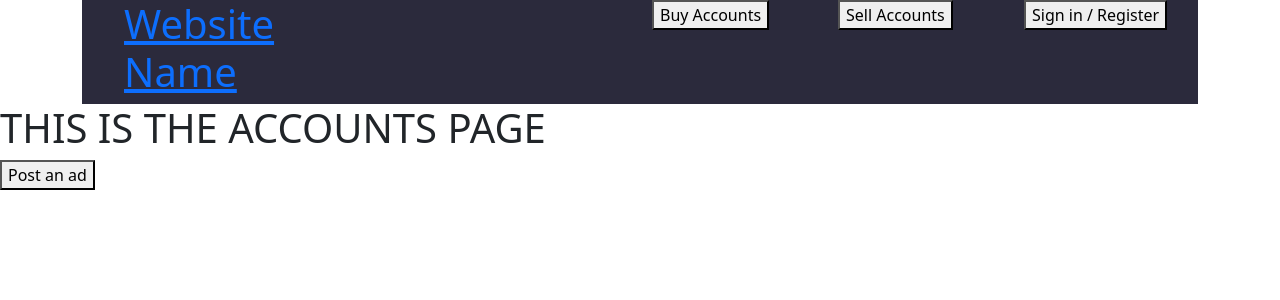
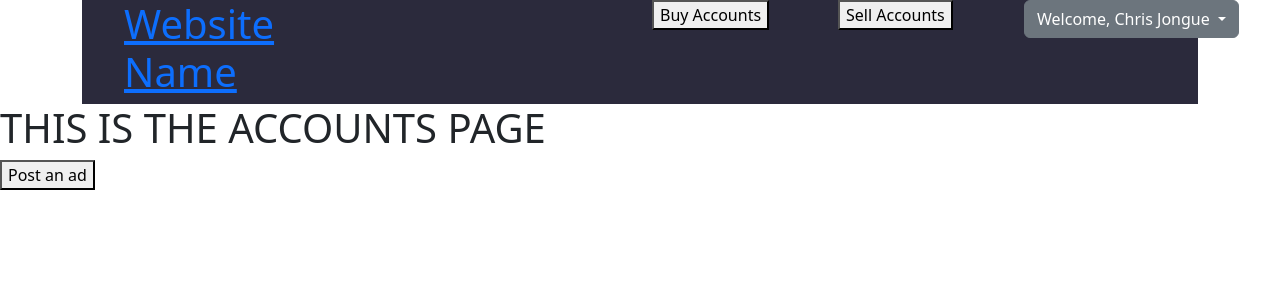
Before and after one commit to Mishibla/CITS3403-GroupProject, a Flask app: page /account in a window 1280 px wide. Shown: the top 300 px of the page. Run offline with Flask 3, Linux system fonts and the light colour scheme; a user stored in the database is signed in.

Commit message:
created dropdown menu when user logs in, ensures user has log in before accessing accounts or ad page

```diff
--- a/app/__init__.py
+++ b/app/__init__.py
@@ -8,6 +8,6 @@ app = Flask(__name__)
 app.config.from_object(Config)
 db = SQLAlchemy(app)
 migrate = Migrate(app, db)
-login=LoginManager(app)
+login = LoginManager(app)
 login.login_view = 'login'
 from app import routes,models
--- a/app/routes.py
+++ b/app/routes.py
@@ -1,5 +1,5 @@
 from flask import flash,redirect, render_template,url_for,request
-from flask_login import login_user
+from flask_login import login_user, logout_user, login_required
 from app import app,db
 from app.forms import AdForm,RegisterForm,LoginForm
 from app.models import User,Ad
@@ -43,12 +43,13 @@ def login():
             return render_template('loginpage.html', form=form)
         login_user(user)
         print(login_user(user))
-        return redirect(url_for('homepage'))
+        return redirect(url_for('account'))
     return render_template('loginpage.html', form=form, title='login')
 
 @app.route('/logout')
 def logout():
-    return None
+    logout_user()
+    return redirect(url_for("homepage"))
 
 @app.route('/register')
 def register():
@@ -83,10 +84,12 @@ def register_account():
     return render_template("registeraccount.html", form=form)
 
 @app.route('/account')
+@login_required
 def account():
     return render_template("accountpage.html", title='Account')
 
 @app.route('/createad')
+@login_required
 def create():
     form = AdForm()
     return render_template("requestpage.html",form=form, title='Create ad')
--- /dev/null
+++ b/app/static/base.js
@@ -0,0 +1,18 @@
+$(document).ready(function() {
+    $('#sellButton').click(function() {
+        var url = $(this).data('url');  // Assuming you've set a data-url attribute
+        window.location.href = url;
+    });
+    $('#usersignin').click(function() {
+        var url = $(this).data('url');  // Assuming you've set a data-url attribute
+        window.location.href = url;
+    });
+    $('#sign_in').click(function() {
+        var url = $(this).data('url');  // Assuming you've set a data-url attribute
+        window.location.href = url;
+    });
+    $('#buy').click(function() {
+        var url = $(this).data('url');  // Assuming you've set a data-url attribute
+        window.location.href = url;
+    });
+});
--- a/app/templates/base.html
+++ b/app/templates/base.html
@@ -20,19 +20,35 @@
                     </div>
                     <div class="col-sm-3" style="background-color: #2b2a3c"></div>
                     <div class="col-sm-2" style="background-color: #2b2a3c">
-                        <button role="button" class="custom_button2" onclick="window.location.href='buyaccount';">Buy Accounts</button>
+                        <button role="button" class="custom_button2" id="buy" data-url="{{ url_for('buyaccount') }}">Buy Accounts</button>
+                    </div>
+
+                    <div class="col-sm-2" style="background-color: #2b2a3c">
+                        <button role="button" class="custom_button2" id="sellButton" data-url="{{ url_for('create') }}">Sell Accounts</button>
                     </div>
                     <div class="col-sm-2" style="background-color: #2b2a3c">
-                        <button role="button" class="custom_button2">Sell Accounts</button>
-                    </div>
-                    <div class="col-sm-2" style="background-color: #2b2a3c">
-                        <button role="button" class="custom_button2" onclick="window.location.href='login';">Sign in / Register </button>
+                        <div class="col-sm-2" style="background-color: #2b2a3c">
+                            {% if current_user.is_authenticated %}
+                            <div class="dropdown">
+                                <button class="btn btn-secondary dropdown-toggle" type="button" id="dropdownMenuButton1" data-bs-toggle="dropdown" aria-expanded="false">
+                                    Welcome, {{ current_user.name }}
+                                </button>
+                                <ul class="dropdown-menu" aria-labelledby="dropdownMenuButton1">
+                                    <li><a class="dropdown-item" href="{{ url_for('account') }}">My Account</a></li>
+                                    <li><a class="dropdown-item" href="{{ url_for('logout') }}">Sign Out</a></li>
+                                </ul>
+                            </div>
+                            {% else %}
+                            <button role="button" class="custom_button2" id="sign_in" data-url="{{ url_for('login') }}" >Sign in / Register</button>
+                            {% endif %}
                     </div>
                 </div>
             </div>
         </div>
     </div>
     <script src="https://cdn.jsdelivr.net/npm/bootstrap@5.3.3/dist/js/bootstrap.bundle.min.js" integrity="sha384-YvpcrYf0tY3lHB60NNkmXc5s9fDVZLESaAA55NDzOxhy9GkcIdslK1eN7N6jIeHz" crossorigin="anonymous"></script>
+    <script src="https://code.jquery.com/jquery-3.6.0.min.js" integrity="sha384-vtXRMe3mGCbOeY7l30aIg8H9p3GdeSe4IFlP6G8JMa7o7lXvnz3GFKzPxzJdPfGK" crossorigin="anonymous"></script>
+    <script src="{{ url_for('static', filename='base.js') }}"></script>
     {% block content %}{% endblock %}
 </body>
 </html>
--- a/app/templates/loginpage.html
+++ b/app/templates/loginpage.html
@@ -11,8 +11,6 @@
     {% endif %}
     {% endwith %}
 
-
-
   <div id="loginForm">
     <form action="/login" method="post">
       {{ form.hidden_tag() }}
@@ -23,5 +21,4 @@
   </div>
     <a href="/register">Don't have an account?</a>
 
-  <button class="postad" onclick="location.href='/account/create'">Post an ad</button>
 {% endblock %}
```
Also changed, not shown: app/templates/Sellpage.html (+20 -20 lines), app/static/Sellpage.css (renamed from app/templates/Sellpage.css).
